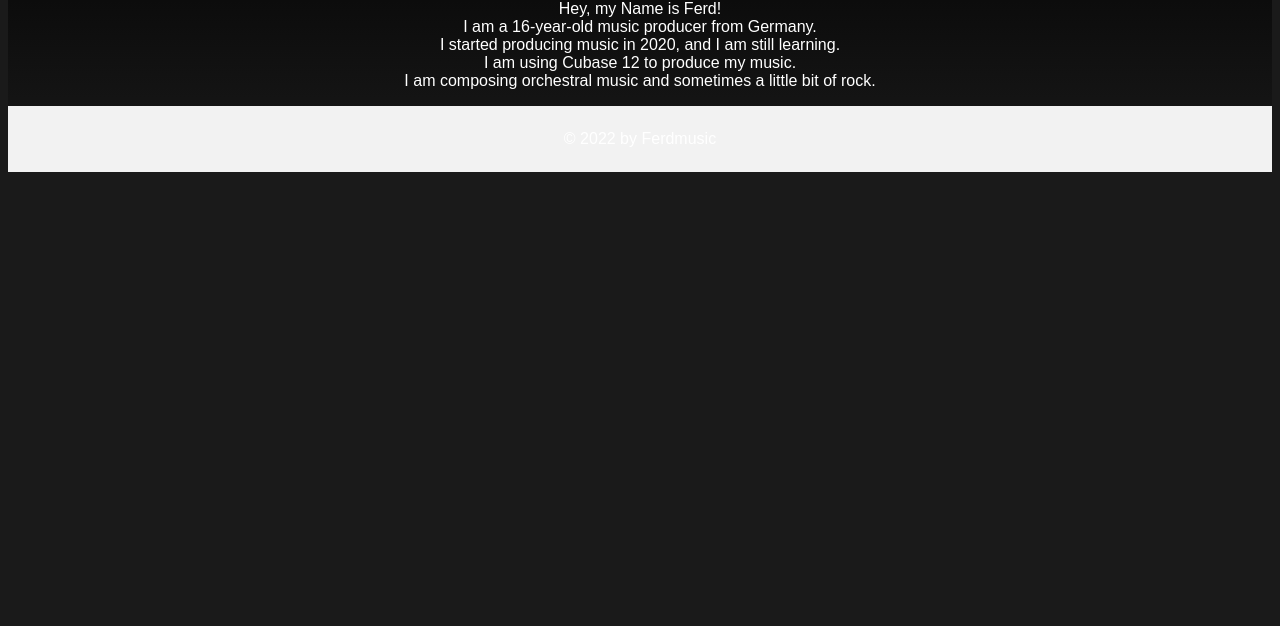
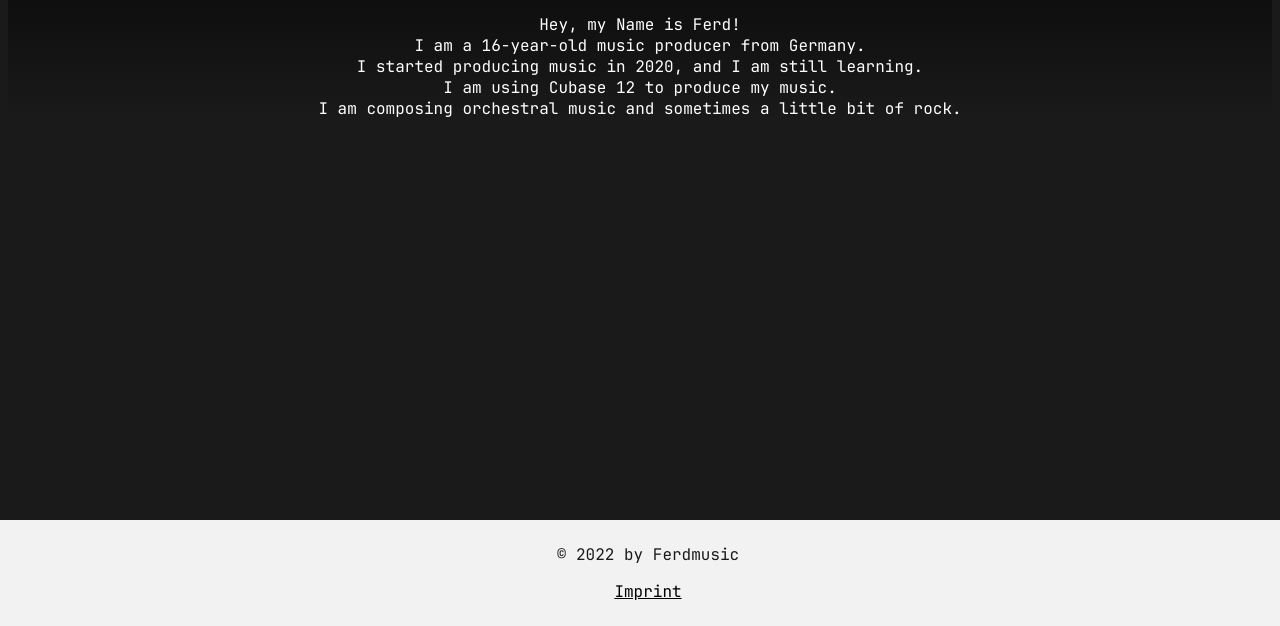
Before and after one commit to ferdmusic/ferdmusic.github.io, a plain HTML site: page index.html in a window 1280 px wide. Shown: the part 174-800 px from the top of the page. Drawn offline with Linux system fonts and the light colour scheme.

Commit message:
Added font and impring

```diff
--- a/css/style.css
+++ b/css/style.css
@@ -2,8 +2,38 @@ body {
     background-color: #1a1a1a;
     color: white;
     text-align: center;
-    font-family: Arial, sans-serif;
+    font-family: 'JetBrains Mono', monospace;
+
 }
+
+@font-face {
+    font-family: 'JetBrains Mono';
+    src: url('webfonts/JetBrainsMono-Regular.woff2') format('woff2');
+    font-weight: normal;
+    font-style: normal;
+}
+
+@font-face {
+    font-family: 'JetBrains Mono';
+    src: url('webfonts/JetBrainsMono-Bold.woff2') format('woff2');
+    font-weight: bold;
+    font-style: normal;
+}
+
+@font-face {
+    font-family: 'JetBrains Mono';
+    src: url('webfonts/JetBrainsMono-Italic.woff2') format('woff2');
+    font-weight: normal;
+    font-style: italic;
+}
+
+@font-face {
+    font-family: 'JetBrains Mono';
+    src: url('webfonts/JetBrainsMono-BoldItalic.woff2') format('woff2');
+    font-weight: bold;
+    font-style: italic;
+}
+
 
 h1 {
     color: white;
@@ -110,6 +140,14 @@ h1 {
 .footer {
     background-color: #f2f2f2;
     padding: 1vh; /* Anpassen der Polsterung an die Viewport-Größe */
+    color: #1a1a1a;
+    text-align: center;
+    font-size: 2vh; /* 2% der Viewport-Höhe */
+    position: fixed;
+    left: 0;
+    bottom: 0;
+    width: 100%;
+
 }
 
 .footer a {
--- a/index.html
+++ b/index.html
@@ -34,6 +34,7 @@
         </div>
         <div class="footer">
             <p>© 2022 by Ferdmusic</p>
+            <p><a href="imprint.html">Imprint</a> </p>
         </div>
     </div>
 </div>
```
Also changed, not shown: imprint.html (added, +54 -0 lines).
